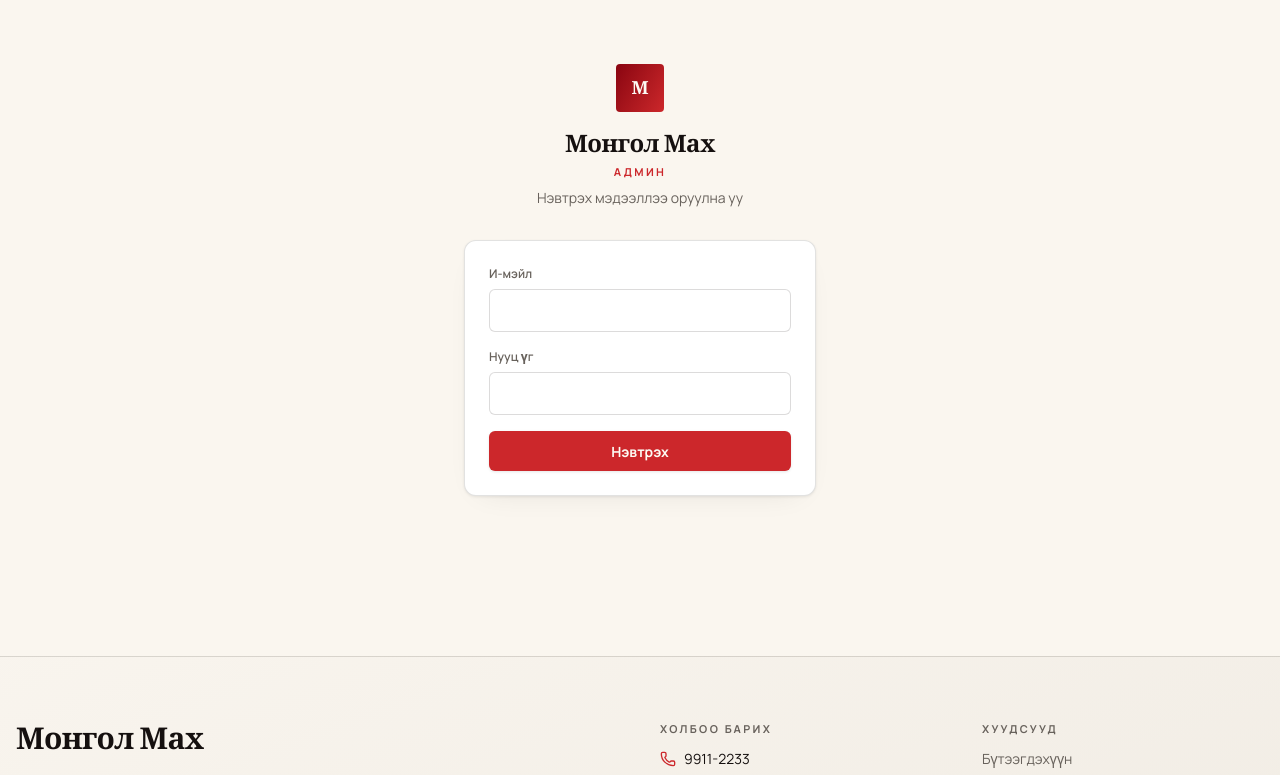
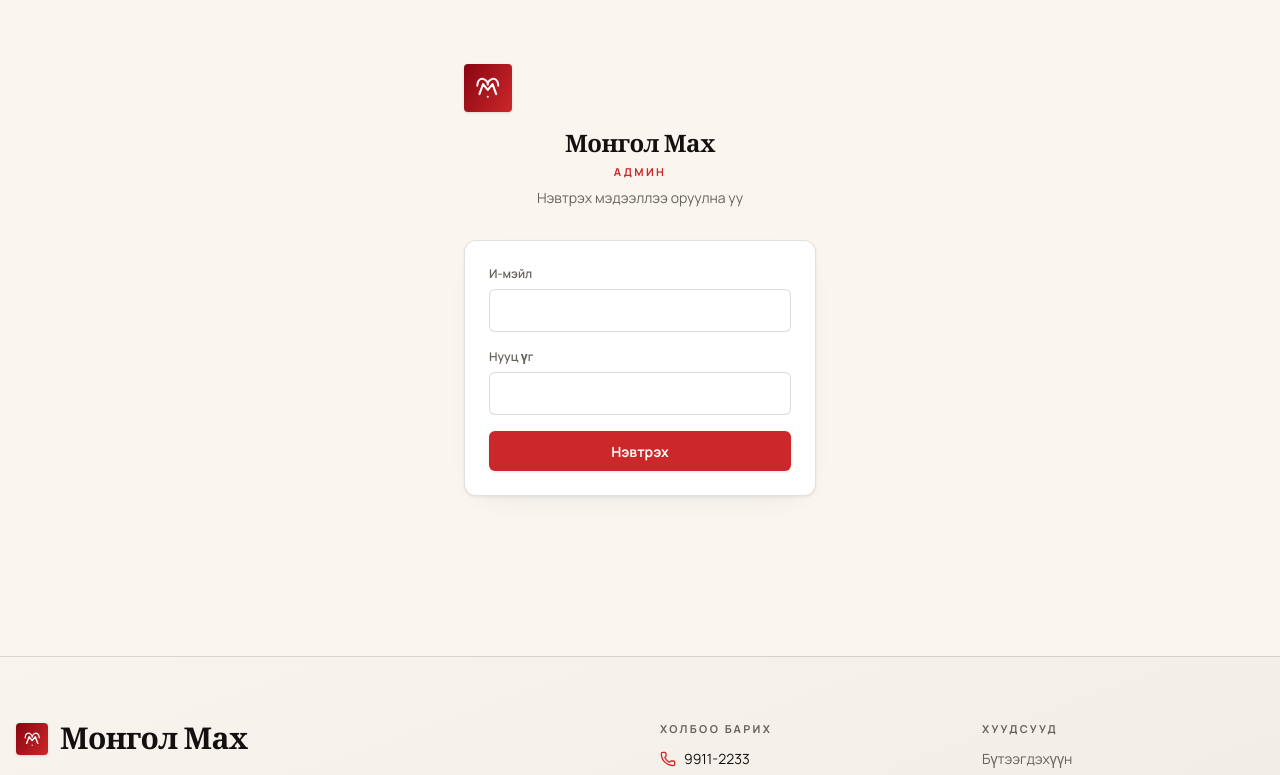
Before and after one commit to tuguldur0525/mongol-mah-delivery, a Next.js app: page /admin/login in a window 1280 px wide. Shown: the top 775 px of the page. Built offline with nearby package versions, Linux system fonts and the light colour scheme; no server answers.

Commit message:
feat: add brand logo and wordmark components, update header, footer, and admin layout to use them

```diff
--- a/src/app/admin/layout.tsx
+++ b/src/app/admin/layout.tsx
@@ -3,6 +3,7 @@ import { createClient } from "@/lib/supabase/server";
 import { AdminNav } from "@/components/admin/nav";
 import { LogoutButton } from "@/components/admin/logout-button";
 import { ThemeToggle } from "@/components/theme-toggle";
+import { BrandLogo, BrandWordmark } from "@/components/brand-logo";
 
 export const dynamic = "force-dynamic";
 
@@ -59,11 +60,8 @@ export default async function AdminLayout({
         <header className="border-b border-border bg-background/85 backdrop-blur-xl">
           <div className="mx-auto flex h-16 max-w-7xl items-center gap-3 px-4">
             <Link href="/admin" className="flex items-center gap-2.5">
-              <span className="grid size-9 place-items-center rounded-sm surface-blood text-display text-base">М</span>
-              <span className="leading-none">
-                <span className="text-display text-xl tracking-tight">Монгол Мах</span>
-                <span className="mt-1 block eyebrow text-primary">админ</span>
-              </span>
+              <BrandLogo size={36} />
+              <BrandWordmark />
             </Link>
             <div className="ml-auto flex items-center gap-1">
               <Link href="/" className="hidden text-sm text-muted-foreground hover:text-foreground transition-colors sm:block">
--- a/src/app/admin/login/page.tsx
+++ b/src/app/admin/login/page.tsx
@@ -1,6 +1,7 @@
 import { redirect } from "next/navigation";
 import { createClient } from "@/lib/supabase/server";
 import { login } from "@/actions/auth";
+import { BrandLogo } from "@/components/brand-logo";
 
 export const dynamic = "force-dynamic";
 
@@ -21,7 +22,9 @@ export default async function AdminLoginPage({
   return (
     <div className="mx-auto flex min-h-[70vh] max-w-sm flex-col justify-center px-4">
       <div className="text-center">
-        <span className="mx-auto grid size-12 place-items-center rounded-sm surface-blood text-display text-lg">М</span>
+        <div className="mx-auto">
+          <BrandLogo size={48} />
+        </div>
         <h1 className="mt-4 text-display text-2xl">Монгол Мах</h1>
         <p className="eyebrow mt-1 text-primary">админ</p>
         <p className="mt-2 text-sm text-muted-foreground">Нэвтрэх мэдээллээ оруулна уу</p>
--- /dev/null
+++ b/src/components/brand-logo.tsx
@@ -0,0 +1,40 @@
+export function BrandLogo({ size = 36 }: { size?: number }) {
+  return (
+    <span
+      className="grid place-items-center rounded-sm surface-blood shadow-sm shrink-0"
+      style={{ width: size, height: size }}
+      aria-hidden="true"
+    >
+      <svg width={size * 0.7} height={size * 0.7} viewBox="0 0 32 32" fill="none" xmlns="http://www.w3.org/2000/svg">
+        {/* Horns + M monogram */}
+        <path
+          d="M6 14 C6 8, 10 6, 13.5 8.5 C14.8 9.2, 16 11, 16 13 C16 11, 17.2 9.2, 18.5 8.5 C22 6, 26 8, 26 14"
+          stroke="white"
+          strokeWidth="1.8"
+          strokeLinecap="round"
+          strokeLinejoin="round"
+          opacity="0.95"
+        />
+        {/* M letter with meat-inspired cut */}
+        <path
+          d="M8 22 L11.5 12.5 L16 18 L20.5 12.5 L24 22"
+          stroke="white"
+          strokeWidth="2"
+          strokeLinecap="round"
+          strokeLinejoin="round"
+        />
+        {/* small dot for premium */}
+        <circle cx="16" cy="24.5" r="1" fill="white" opacity="0.9" />
+      </svg>
+    </span>
+  );
+}
+
+export function BrandWordmark({ compact = false }: { compact?: boolean }) {
+  return (
+    <span className="leading-none">
+      <span className="text-display text-xl tracking-tight">Монгол Мах</span>
+      {!compact && <span className="mt-1 block eyebrow text-primary">premium meat co.</span>}
+    </span>
+  );
+}
--- a/src/components/layout/footer.tsx
+++ b/src/components/layout/footer.tsx
@@ -1,11 +1,15 @@
 import Link from "next/link";
+import { BrandLogo } from "@/components/brand-logo";
 
 export function Footer() {
   return (
     <footer className="mt-24 border-t border-border surface-deep">
       <div className="mx-auto grid max-w-7xl gap-10 px-4 py-16 sm:grid-cols-2 lg:grid-cols-4">
         <div className="lg:col-span-2">
-          <p className="text-display text-3xl">Монгол Мах</p>
+          <div className="flex items-center gap-3">
+            <BrandLogo size={32} />
+            <p className="text-display text-3xl">Монгол Мах</p>
+          </div>
           <p className="mt-4 max-w-sm text-sm text-muted-foreground">
             Малчнаас шууд. Шинэ, чанартай мах Улаанбаатар хотод хүргэнэ. Килограммаар
             нарийн хэрчиж, хүйтэн хэлхээгээр тээвэрлэнэ.
--- a/src/components/layout/header.tsx
+++ b/src/components/layout/header.tsx
@@ -5,6 +5,7 @@ import { usePathname } from "next/navigation";
 import { useCart } from "@/lib/store/cart";
 import { ThemeToggle } from "@/components/theme-toggle";
 import { SearchModal } from "@/components/search-modal";
+import { BrandLogo, BrandWordmark } from "@/components/brand-logo";
 import { useState } from "react";
 
 export function Header() {
@@ -57,13 +58,8 @@ export function Header() {
       <header className="border-b border-border bg-background/85 backdrop-blur-xl">
         <div className="mx-auto flex h-16 max-w-7xl items-center gap-3 px-4">
           <Link href="/" className="flex items-center gap-2.5">
-            <span className="grid size-9 place-items-center rounded-sm surface-blood text-display text-base">
-              М
-            </span>
-            <span className="leading-none">
-              <span className="text-display text-xl tracking-tight">Монгол Мах</span>
-              <span className="mt-1 block eyebrow text-primary">premium meat co.</span>
-            </span>
+            <BrandLogo size={36} />
+            <BrandWordmark />
           </Link>
 
           <nav className="ml-8 hidden items-center gap-1 md:flex">
```
Also changed, not shown: src/app/page.tsx (+204 -53 lines).
